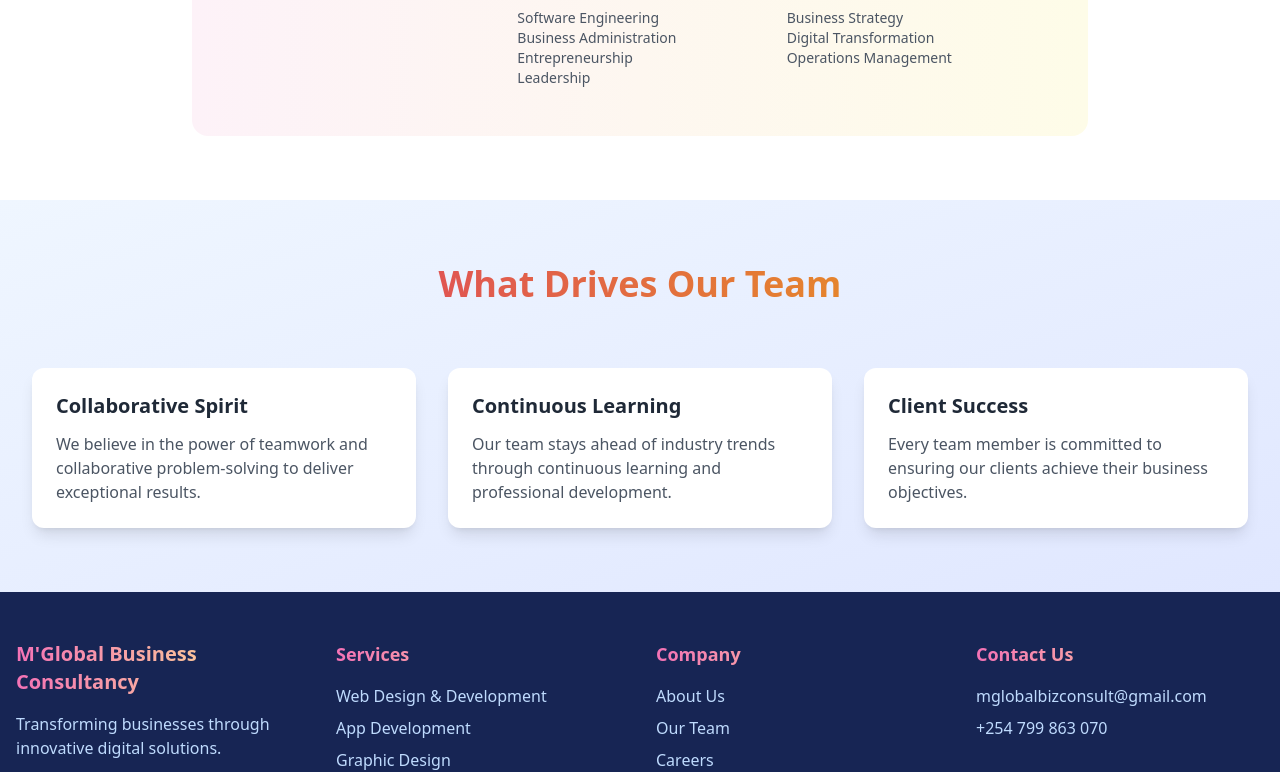
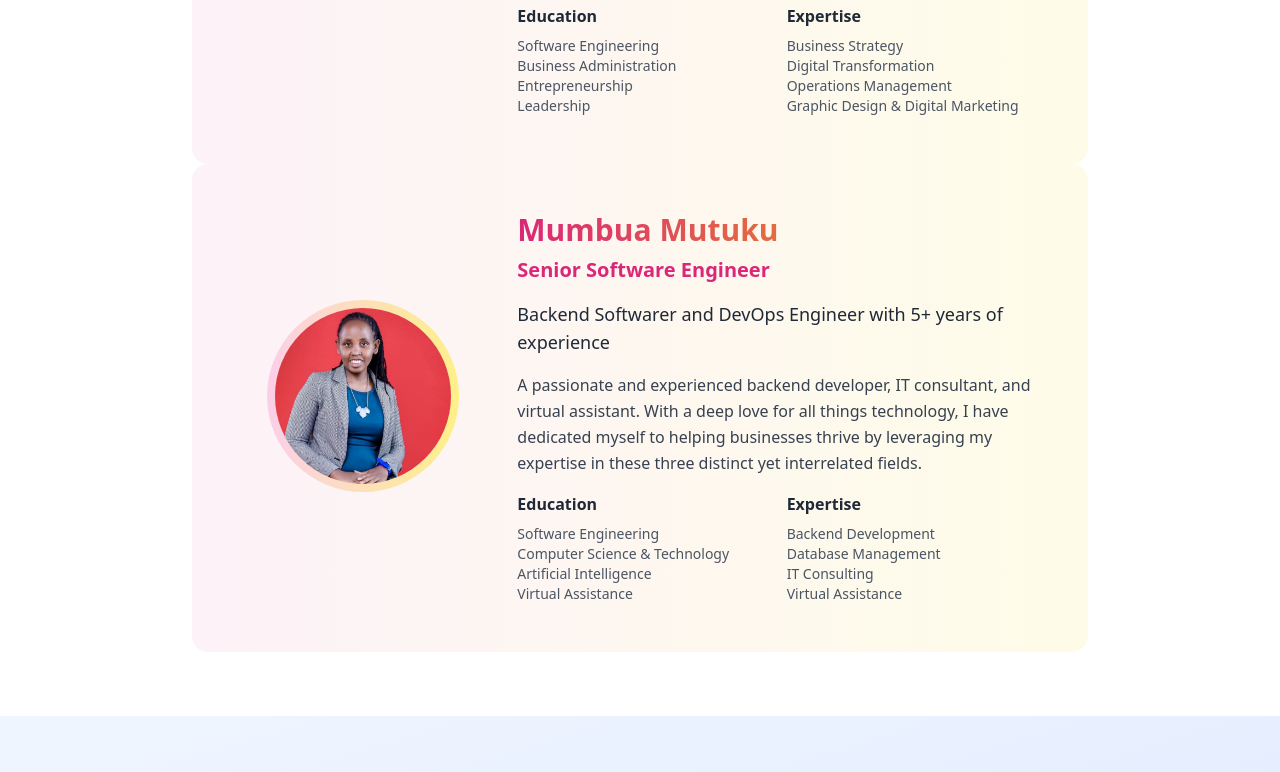
Before and after one commit to Montanah/M-Global-Business-Consultancy, a React (Vite) app: page /team in a window 1280 px wide. Shown: the part 955-1727 px from the top of the page. Built offline with nearby package versions, Linux system fonts and the light colour scheme.

Commit message:
Team profile edit

```diff
--- a/src/pages/Team.tsx
+++ b/src/pages/Team.tsx
@@ -128,7 +128,7 @@ const Team = () => {
               </span>
             </h1>
             <p className="text-xl text-gray-600 max-w-3xl mx-auto leading-relaxed">
-              Meet the dedicated professional who drives innovation and excellence at M'Global Business Consultancy.
+              Meet the dedicated professionals who drive innovation and excellence at M'Global Business Consultancy.
             </p>
           </motion.div>
         </div>
@@ -145,7 +145,7 @@ const Team = () => {
               Leadership Team
             </h2>
             <p className="text-xl text-gray-600 max-w-3xl mx-auto">
-              Meet the visionary leader driving innovation and excellence at M'Global
+              Meet the visionary leaders driving innovation and excellence at M'Global Business Consultancy
             </p>
           </motion.div>
 
@@ -202,6 +202,61 @@ const Team = () => {
                         <p className="text-sm text-gray-600">Business Strategy</p>
                         <p className="text-sm text-gray-600">Digital Transformation</p>
                         <p className="text-sm text-gray-600">Operations Management</p>
+                        <p className="text-sm text-gray-600">Graphic Design & Digital Marketing</p>
+                      </div>
+                    </div>
+                  </div>
+                </div>
+              </div>
+            </div>
+
+            <div className="bg-gradient-to-r from-pink-50 to-yellow-50 rounded-2xl p-8 md:p-12">
+              <div className="grid grid-cols-1 md:grid-cols-3 gap-8 items-center">
+                <div className="md:col-span-1 text-center">
+                  <div className="w-48 h-48 mx-auto mb-6 rounded-full bg-gradient-to-r from-pink-200 to-yellow-200 flex items-center justify-center p-2">
+                    <Avatar className="w-44 h-44">
+                      <AvatarImage
+                        src="/Mumbua Photo.jpeg"
+                        alt="Mumbua Mutuku"
+                        className="object-cover"
+                      />
+                      <AvatarFallback className="text-4xl font-bold bg-gradient-to-r from-pink-600 to-yellow-500 bg-clip-text text-transparent">
+                        MM
+                      </AvatarFallback>
+                    </Avatar>
+                  </div>
+                </div>
+
+                <div className="md:col-span-2">
+                  <h3 className="text-3xl font-bold mb-2 bg-gradient-to-r from-pink-600 to-yellow-500 bg-clip-text text-transparent">
+                    Mumbua Mutuku
+                  </h3>
+                  <p className="text-xl text-pink-600 font-semibold mb-4">
+                    Senior Software Engineer
+                  </p>
+
+                  <div className="space-y-4 text-gray-700">
+                    <p className="text-lg font-medium text-gray-800 mb-3">
+                      Backend Softwarer and DevOps Engineer with 5+ years of experience
+                    </p>
+                    <p className="leading-relaxed">
+                    A passionate and experienced backend developer, IT consultant, and virtual assistant. With a deep love for all things technology, I have dedicated myself to helping businesses thrive by leveraging my expertise in these three distinct yet interrelated fields.
+                    </p>
+
+                    <div className="grid grid-cols-1 sm:grid-cols-2 gap-4 mt-6">
+                      <div>
+                        <h4 className="font-semibold text-gray-800 mb-2">Education</h4>
+                        <p className="text-sm text-gray-600">Software Engineering</p>
+                        <p className="text-sm text-gray-600">Computer Science & Technology</p>
+                        <p className="text-sm text-gray-600">Artificial Intelligence</p>
+                        <p className="text-sm text-gray-600">Virtual Assistance</p>
+                      </div>
+                      <div>
+                        <h4 className="font-semibold text-gray-800 mb-2">Expertise</h4>
+                        <p className="text-sm text-gray-600">Backend Development</p>
+                        <p className="text-sm text-gray-600">Database Management</p>
+                        <p className="text-sm text-gray-600">IT Consulting</p>
+                        <p className="text-sm text-gray-600">Virtual Assistance</p>
                       </div>
                     </div>
                   </div>
```
Also changed, not shown: public/Mumbua Photo.jpeg (added).
